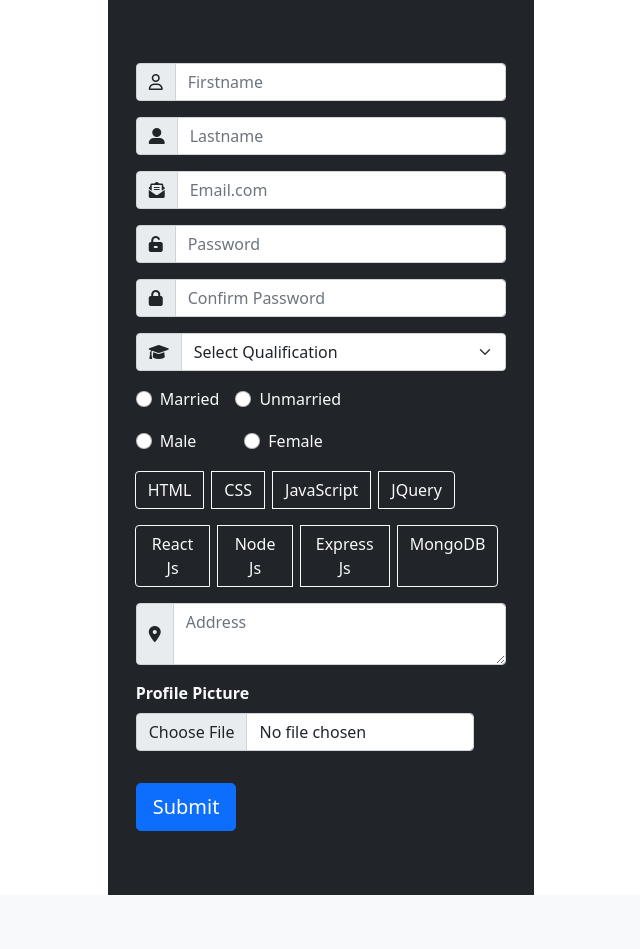
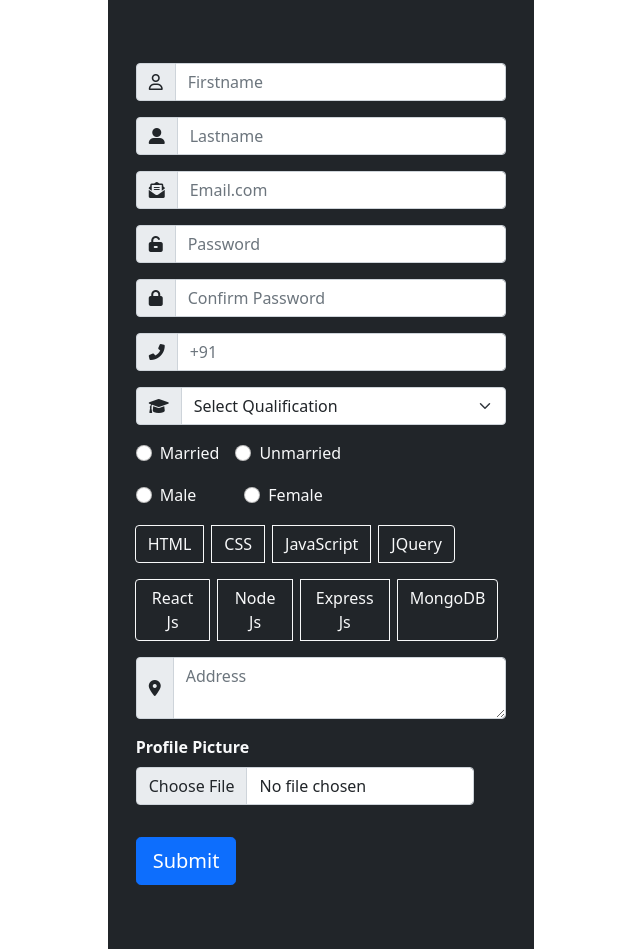
Before and after one commit to Arshad111777/PHP-Validation, a PHP site: page /signup.php in a window 1280 px wide. Shown: the part 81-1030 px from the top of the page, without its empty margins (319-959 px from the left). Before the commit the page ends 976 px from the top, so only its background shows below. Run offline with PHP 8.4, Linux system fonts and the light colour scheme.

Commit message:
Initial commit

```diff
--- a/signup.php
+++ b/signup.php
@@ -1,36 +1,48 @@
 <?php
 
-$first_err = $last_err = $email_err = $pass_err = $conpass_err = $qual_err = $mar_err = $gen_err = $cou_err = $pro_err = "";
+// $first_err = $last_err = $email_err = $pass_err = $conpass_err = $qual_err = $mar_err = $gen_err = $cou_err = $pro_err = "";
 
-if (isset($_POST['signup'])) {
+// if (isset($_POST['signup'])) {
 
-    if (!empty($_POST['first_name']) && !empty($_POST['last_name']) && !empty($_POST['email']) && !empty($_POST['password']) && !empty($_POST['confirm_password']) && !empty($_POST['courses']) && !empty($_POST['martial']) && !empty($_POST['gender']) && !empty($_POST['language']) && !empty($_POST['profile'])) {
+//     if (!empty($_POST['first_name']) && !empty($_POST['last_name']) && !empty($_POST['email']) && !empty($_POST['password']) && !empty($_POST['confirm_password']) && !empty($_POST['courses']) && !empty($_POST['martial']) && !empty($_POST['gender']) && !empty($_POST['language']) && !empty($_POST['profile'])) {
 
 
-        echo $first_err = "";
-        echo $last_err = "";
-        echo $email_err = "";
-        echo $pass_err = "";
-        echo $conpass_err = "";
-        echo $qual_err = "";
-        echo $mar_err = "";
-        echo $gen_err = "";
-        echo $cou_err = "";
-    } else {
+//         echo $first_err = "";
+//         echo $last_err = "";
+//         echo $email_err = "";
+//         echo $pass_err = "";
+//         echo $conpass_err = "";
+//         echo $qual_err = "";
+//         echo $mar_err = "";
+//         echo $gen_err = "";
+//         echo $cou_err = "";
 
 
-        $first_err = "Please Fill FirstName";
-        $last_err = "Please Fill LastName";
-        $email_err = "Please Fill Email";
-        $pass_err = "Please Fill Password";
-        $conpass_err = "Please Fill Confirm Password";
-        $qual_err = "Please Fill Qualification";
-        $mar_err = "Please Fill Your Martial";
-        $gen_err = "Please Fill Your Gender";
-        $cou_err = "Please Fill Your Languages";
-        $pro_err = "Please Upload Your Profile";
-    }
-}
+
+//     } else {
+
+
+//         $first_err = "Please Fill FirstName";
+//         $last_err = "Please Fill LastName";
+//         $email_err = "Please Fill Email";
+//         $pass_err = "Please Fill Password";
+//         $conpass_err = "Please Fill Confirm Password";
+//         $qual_err = "Please Fill Qualification";
+//         $mar_err = "Please Fill Your Martial";
+//         $gen_err = "Please Fill Your Gender";
+//         $cou_err = "Please Fill Your Languages";
+//         $pro_err = "Please Upload Your Profile";
+
+//     }
+
+
+
+
+
+
+
+
+// }
 
 
 
@@ -72,6 +84,98 @@ if (isset($_POST['signup'])) {
 </head>
 
 <body>
+    <!-- PHP Code Start -->
+    <?php
+    // define variables and set to empty values
+
+    $first_err = $last_err = $email_err = $pass_err = $conpass_err = $phone_err = $qual_err = $mar_err = $gen_err = $cou_err = $pro_err = "";
+
+
+    if ($_SERVER['REQUEST_METHOD'] == "POST") {
+
+        // First Name
+
+        if (empty($_POST['first_name']) || strlen($_POST['first_name']) < 3) {
+
+            $first_err = "Name Is Required";
+        } else {
+
+            $name = check_data($_POST['first_name']);
+            // Check Name Only Letters
+            if (!preg_match("/^[a-zA-Z]{1,10}$/", $name)) {
+                $first_err = "Only letters allowed At Least 3 Characters";
+            }
+        }
+
+        // Last Name
+
+        if (empty($_POST['last_name']) || strlen($_POST['last_name']) < 3) {
+
+            $last_err = "Last Name Is Required Atleast 4 Characters";
+        } else {
+
+            $last_name = check_data($_POST['last_name']);
+
+            if (!preg_match("/^[a-zA-Z]{1,10}$/", $last_name)) {
+                $last_err = "Only letters and white space allowed";
+            }
+        }
+
+        // Email
+
+        if (empty($_POST['email'])) {
+            $email_err = "Email Is Required";
+
+        }else{
+            $email = check_data($_POST['email']);
+
+            if (!preg_match("/^(\w+([-+.]\w+)*@\w+([-.]\w+)*\.\w+([-.]\w+)*\s*[,]?\b)*$/",$email)) {
+                $email_err = "Please Fill Valid Email xyx@gmail.com";
+            }
+
+        }
+
+        // Password
+
+        if (empty($_POST['Password']) && strlen($_POST['password']) < 10 ) {
+
+            $pass_err = "Password Is Required Atleast 10 digits";
+
+        }else{
+            // $pass = check_data($_POST['Password']);
+
+
+        }
+
+
+
+
+
+
+    }
+
+
+
+
+
+
+
+
+
+
+    function check_data($data)
+    {
+        $data = trim($data);
+        return $data;
+    }
+
+
+
+
+
+
+    ?>
+
     <div class="container-fluid">
         <div class="row bg-light mb-4">
             <div class="col-md-12">
@@ -83,14 +187,14 @@ if (isset($_POST['signup'])) {
 
         <div class="row justify-content-center">
             <div class="col-md-4 py-5 bg-dark">
-                <form class="p-3" action="" method="POST" onsubmit="return validate()">
+                <form class="p-3" action="" method="POST" onsubmit="">
                     <!-- FirstName -->
 
                     <div class="input-group mb-3">
 
                         <span class="input-group-text" id="basic-addon1"><i class="far fa-user"></i></span>
 
-                        <input type="text" name="first_name" class="form-control" placeholder="Firstname" aria-label="Username" aria-describedby="basic-addon1">
+                        <input type="text" name="first_name" class="form-control" placeholder="Firstname" aria-label="Username" aria-describedby="basic-addon1" autocomplete="off">
 
                     </div>
                     <div id="emailHelp" class="form-text text-danger mb-3 text-center"><?php echo $first_err; ?></div>
@@ -102,7 +206,7 @@ if (isset($_POST['signup'])) {
 
                         <span class="input-group-text" id="basic-addon1"><i class="fas fa-user-alt"></i></span>
 
-                        <input type="text" name="last_name" class="form-control" placeholder="Lastname" aria-label="Username" aria-describedby="basic-addon1" />
+                        <input type="text" name="last_name" class="form-control" placeholder="Lastname" aria-label="Username" aria-describedby="basic-addon1" autocomplete="off" />
 
 
 
@@ -114,7 +218,7 @@ if (isset($_POST['signup'])) {
 
                     <div class="input-group mb-3">
                         <span class="input-group-text" id="basic-addon1"><i class="fas fa-envelope-open-text"></i></span>
-                        <input type="text" name="email" class="form-control" placeholder="Email.com" aria-label="Username" aria-describedby="basic-addon1">
+                        <input type="text" name="email" class="form-control" placeholder="Email.com" aria-label="Username" aria-describedby="basic-addon1" autocomplete="off">
                         <!-- <span class="text-danger">fggd</span> -->
 
                     </div>
@@ -124,17 +228,35 @@ if (isset($_POST['signup'])) {
 
                     <div class="input-group mb-3">
                         <span class="input-group-text" id="basic-addon1"><i class="fas fa-unlock-alt"></i></span>
-                        <input type="text" name="password" class="form-control" placeholder="Password" aria-label="Username" aria-describedby="basic-addon1">
+                        <input type="text" name="password" class="form-control" placeholder="Password" aria-label="Username" aria-describedby="basic-addon1" autocomplete="off">
                     </div>
-                    <div id="emailHelp" class="form-text text-danger mb-3 text-center"><?php echo $pass_err; ?></div>
+                    <div id="emailHelp" class="form-text text-danger mb-3 text-center"><?php echo $pass_err;  ?></div>
 
                     <!-- Confirm Password -->
 
                     <div class="input-group mb-3">
                         <span class="input-group-text" id="basic-addon1"><i class="fas fa-lock"></i></span>
-                        <input type="text" name="confirm_password" class="form-control" placeholder="Confirm Password" aria-label="Username" aria-describedby="basic-addon1">
+                        <input type="text" name="confirm_password" class="form-control" placeholder="Confirm Password" aria-label="Username" aria-describedby="basic-addon1" autocomplete="off">
                     </div>
-                    <div id="emailHelp" class="form-text text-danger mb-3 text-center"><?php echo $conpass_err; ?></div>
+                    <div id="emailHelp" class="form-text text-danger mb-3 text-center"><?php //echo //$conpass_err;
+                                                                                        ?></div>
+
+                    <!-- Contact Number -->
+                    <div class="input-group mb-3">
+                        <span class="input-group-text" id="basic-addon1"><i class="fas fa-phone-alt"></i></span>
+                        <input type="text" name="phone" class="form-control" placeholder="+91" aria-label="Username" aria-describedby="basic-addon1" autocomplete="off">
+                    </div>
+                    <div id="emailHelp" class="form-text text-danger mb-3 text-center"><?php //echo //$phone_err;
+                                                                                        ?></div>
+
+
+
+
+
+
+
+
+
 
                     <!-- Qualification -->
 
@@ -142,14 +264,15 @@ if (isset($_POST['signup'])) {
                         <span class="input-group-text" id="basic-addon1"><i class="fas fa-graduation-cap"></i></span>
 
                         <select class="form-select" name="courses" aria-label="Default select example">
-                            <option selected>Select Qualification</option>
+                            <option selected disabled>Select Qualification</option>
                             <option value="BTech">BTech</option>
                             <option value="BCom">BCom</option>
                             <option value="BCA">BCA</option>
                         </select>
 
                     </div>
-                    <div id="emailHelp" class="form-text text-danger mb-3 text-center"><?php echo $qual_err; ?></div>
+                    <div id="emailHelp" class="form-text text-danger mb-3 text-center"><?php //echo //$qual_err;
+                                                                                        ?></div>
                     <!-- Martial State -->
 
                     <div class="input-group mb-3">
@@ -166,7 +289,8 @@ if (isset($_POST['signup'])) {
                             </label>
                         </div>
                     </div>
-                    <div id="emailHelp" class="form-text text-danger mb-3 text-center"><?php echo $mar_err; ?></div>
+                    <div id="emailHelp" class="form-text text-danger mb-3 text-center"><?php // echo $mar_err;
+                                                                                        ?></div>
                     <!-- Gender -->
 
                     <div class="input-group mb-3">
@@ -183,7 +307,8 @@ if (isset($_POST['signup'])) {
                             </label>
                         </div>
                     </div>
-                    <div id="emailHelp" class="form-text text-danger mb-3 text-center"><?php echo $gen_err; ?></div>
+                    <div id="emailHelp" class="form-text text-danger mb-3 text-center"><?php //echo $gen_err;
+                                                                                        ?></div>
 
 
                     <!-- Skills Languages -->
@@ -226,14 +351,15 @@ if (isset($_POST['signup'])) {
 
                     </div>
 
-                    <div id="emailHelp" class="form-text text-danger mb-3 text-center"><?php echo $cou_err; ?></div>
+                    <div id="emailHelp" class="form-text text-danger mb-3 text-center"><?php //echo $cou_err;
+                                                                                        ?></div>
 
                     <!-- Address Field -->
 
                     <div class="input-group mb-3">
                         <div class="input-group">
                             <span class="input-group-text"><i class="fas fa-map-marker-alt"></i></span>
-                            <textarea class="form-control" aria-label="With textarea" placeholder="Address"></textarea>
+                            <textarea class="form-control" name="address" aria-label="With textarea" placeholder="Address"></textarea>
                         </div>
 
                     </div>
@@ -244,7 +370,8 @@ if (isset($_POST['signup'])) {
                             <input class="form-control" type="file" name="profile" id="formFile">
                         </div>
                     </div>
-                    <div id="emailHelp" class="form-text text-danger mb-3 text-center"><?php echo $pro_err; ?></div>
+                    <div id="emailHelp" class="form-text text-danger mb-3 text-center"><?php //echo $pro_err;
+                                                                                        ?></div>
 
 
 
@@ -264,6 +391,30 @@ if (isset($_POST['signup'])) {
 
     </div>
 
+    <?php
+
+    // $first_name = $_POST['first_name'];
+    // $last_name = $_POST['last_name'];
+    // $email = $_POST['email'];
+    // $password = $_POST['password'];
+    // $confirm_pass = $_POST['confirm_password'];
+    // $qualification = $_POST['courses'];
+    // $martial = $_POST['martial'];
+    // $gender = $_POST['gender'];
+    // $skills = $_POST['language'];
+    // $address = $_POST['address'];
+    // $profile = $_POST['profile'];
+
+
+
+    // echo "$first_name <br/> $last_name <br/> $email <br/> $password <br/> $confirm_pass <br/> $qualification <br/> $martial
+    // <br/> $gender <br/> $skills <br/> $address <br/> $profile";
+
+
+
+
+
+    ?>
 
 
     <!-- Option 1: Bootstrap Bundle with Popper -->
@@ -278,4 +429,5 @@ if (isset($_POST['signup'])) {
 
 </body>
 
+
 </html>
```
